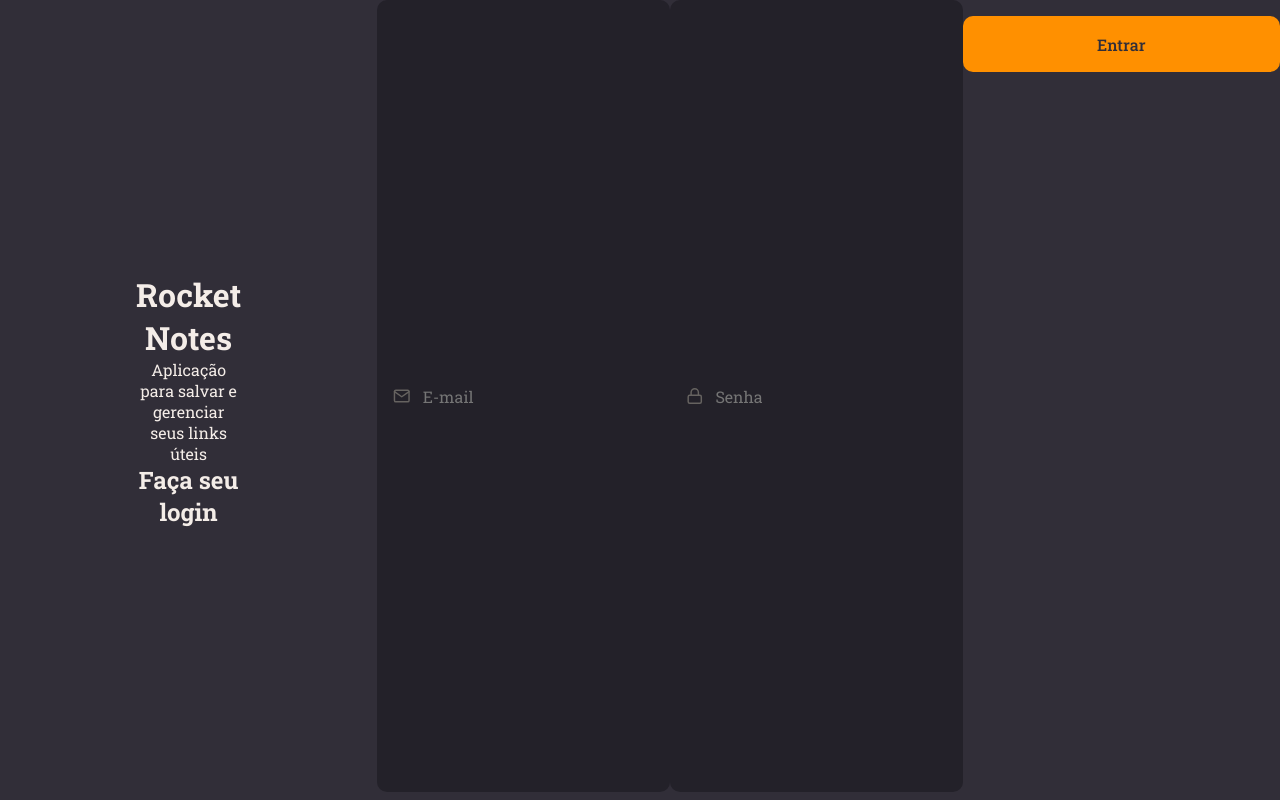
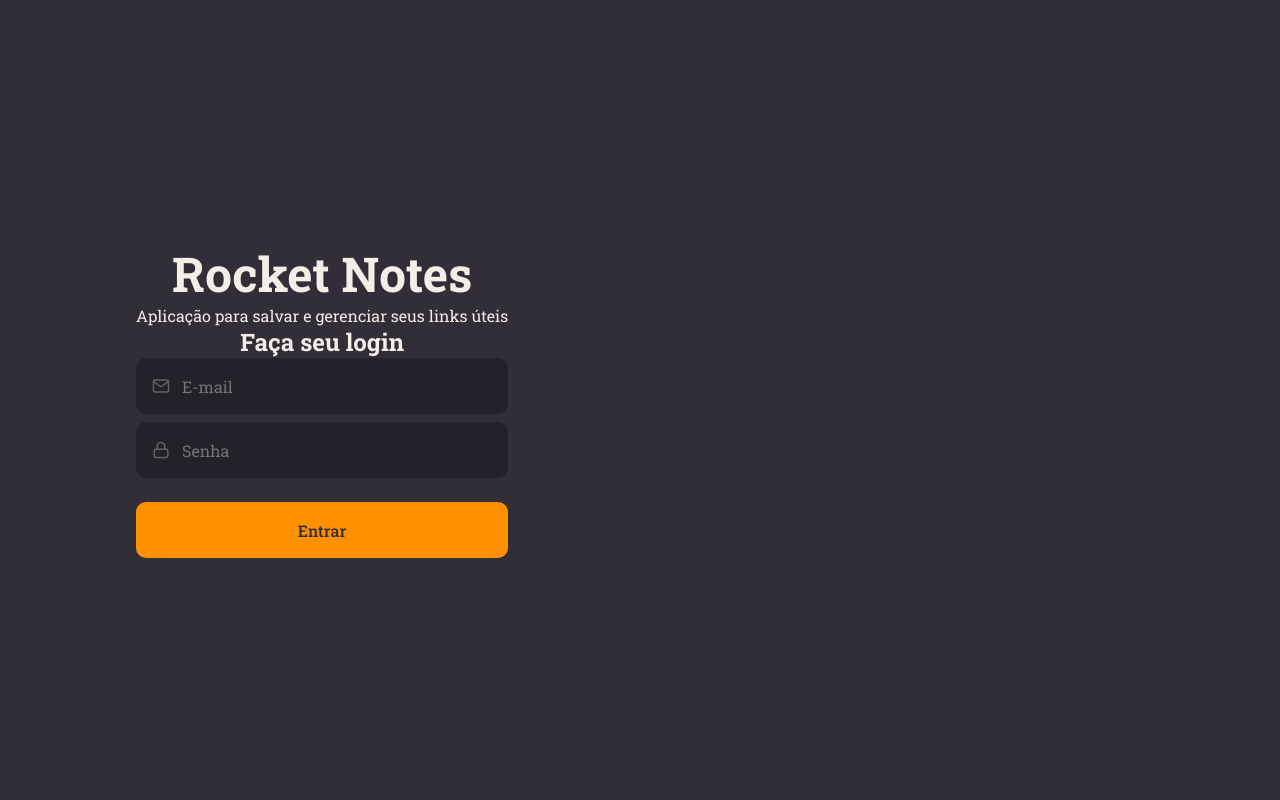
Before and after one commit to MullerHub/Rocketseat-Explorer, a React (Vite) app in the folder Stage0901/RocketNotes/: page / in a window 1280 px wide. Built offline with nearby package versions, Linux system fonts and the light colour scheme.

Commit message:
SignIn att

```diff
--- a/Stage0901/RocketNotes/src/pages/SignIn/Index.jsx
+++ b/Stage0901/RocketNotes/src/pages/SignIn/Index.jsx
@@ -11,11 +11,11 @@ export function SignIn() {
         <h1>Rocket Notes</h1>
         <p>Aplicação para salvar e gerenciar seus links úteis</p>
         <h2>Faça seu login</h2>
+
+        <Input placeholder="E-mail" type="text" icon={FiMail} />
+        <Input placeholder="Senha" type="password" icon={FiLock} />
+        <Button title="Entrar" />
       </Form>
-
-      <Input placeholder="E-mail" type="text" icon={FiMail} />
-      <Input placeholder="Senha" type="password" icon={FiLock} />
-      <Button title="Entrar" />
     </Container>
   )
 }
--- a/Stage0901/RocketNotes/src/pages/SignIn/styles.js
+++ b/Stage0901/RocketNotes/src/pages/SignIn/styles.js
@@ -15,4 +15,8 @@ export const Form = styled.form`
   align-items: center;
 
   text-align: center;
+
+  > h1 {
+    font-size: 48px;
+  }
 `
```
